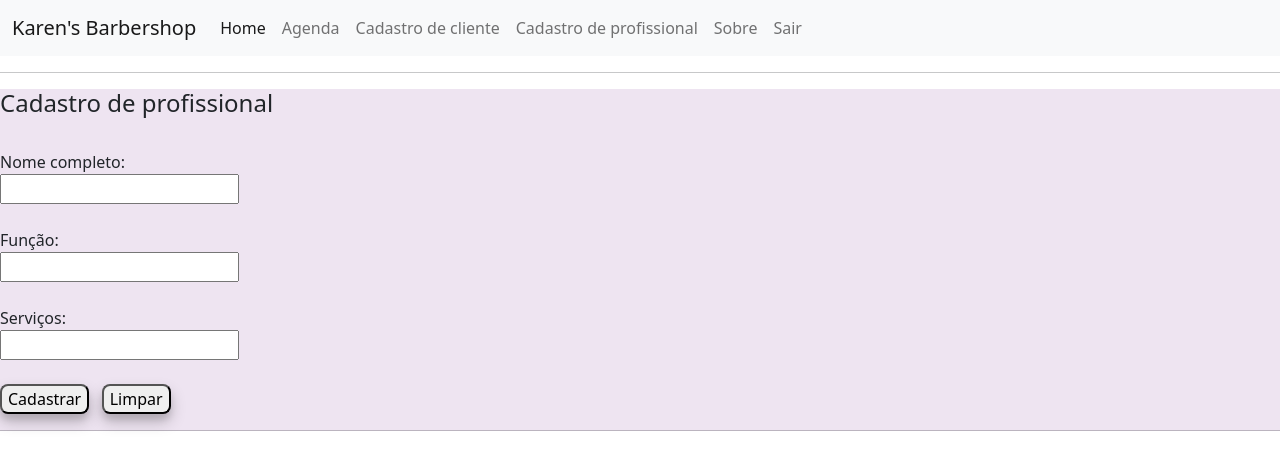
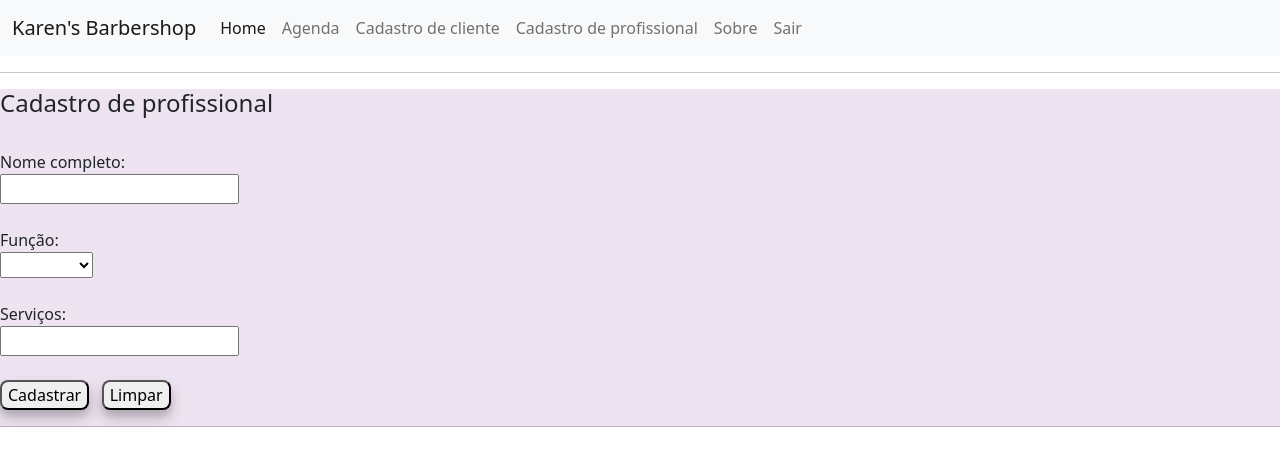
Before and after one commit to KarenLivia/P3_KarenLiviaAlves, an Angular app: page /cadastro-profissional in a window 1280 px wide. Shown: the top 470 px of the page. Built offline with nearby package versions, Linux system fonts and the light colour scheme.

Commit message:
2 files modified

```diff
--- a/src/app/components/cadastro-profissional/cadastro-profissional.component.html
+++ b/src/app/components/cadastro-profissional/cadastro-profissional.component.html
@@ -12,7 +12,12 @@
           <label for="name">Nome completo:</label><br>
           <input #input type="text" id="name"/><br><br>
           <label for="funcao">Função:</label><br>
-          <input #input type="text" id="funcao"/><br><br>
+          <select name="funcao" id="funcao">
+            <option value=""></option>
+            <option value="barbeiro">Barbeiro</option>
+            <option value="manicure">Manicure</option>
+            <option value="admin">Admin</option>
+          </select><br><br>
           <label for="servicos">Serviços:</label><br>
           <input #input type="text" id="servicos"/><br><br>
     <button (click)="cadastroP.add(input.value); input.value = ''">Cadastrar</button>&nbsp;&nbsp;
--- a/src/app/components/home/home.component.html
+++ b/src/app/components/home/home.component.html
@@ -16,7 +16,7 @@
           <button type="button">Entrar</button>&nbsp;&nbsp;
           <button type="reset" >Limpar</button>
       </form><br>
-      <p class="link"><a href="https://angular-ivy-stmrnb.stackblitz.io/cadastro-profissional">Criar conta</a></p>
+      <p class="link"><a href="https://angular-ivy-stmrnb.stackblitz.io/cadastro-profissional">Criar conta</a></p> <!-- Se quiser, pode substituir por uma rota. -->
       <hr />
       <!--<ol>
         <li *ngFor="let c of nameC.getList(); index as i">
```
